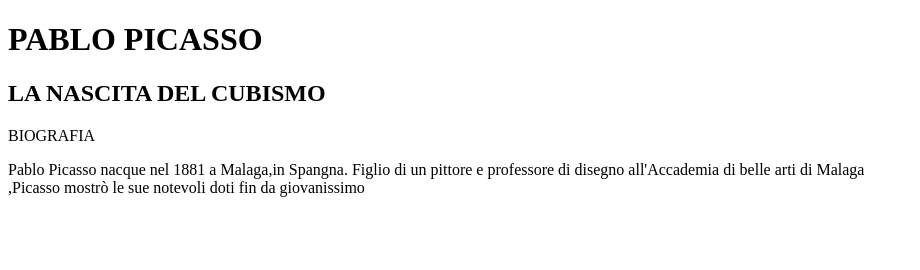
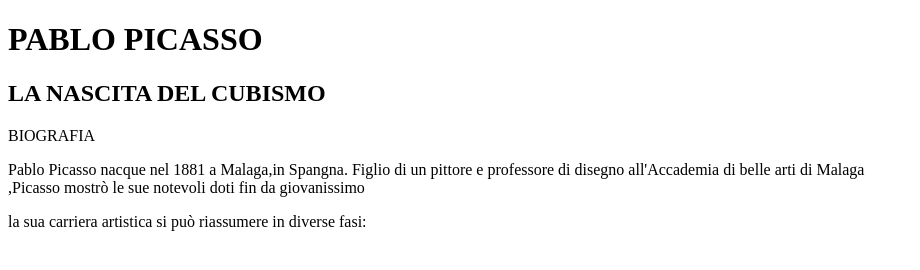
Before and after one commit to cottini/cottini.github.io, a plain HTML site: page index.html in a window 1280 px wide. Shown: the whole page, without its empty margins (0-920 px from the left). Drawn offline with Linux system fonts and the light colour scheme.

Commit message:
Update index.html

```diff
--- a/index.html
+++ b/index.html
@@ -8,5 +8,7 @@
 <h2> LA NASCITA DEL CUBISMO </h2>
 <p>BIOGRAFIA</p>
 <p> Pablo Picasso nacque nel 1881 a Malaga,in Spangna. Figlio di un pittore e professore di disegno all'Accademia di belle arti di Malaga </br> ,Picasso mostrò le sue notevoli doti fin da giovanissimo</p>
+<p> la sua carriera artistica si può riassumere in diverse fasi:</p>
+
 </body>
 </html>
```
